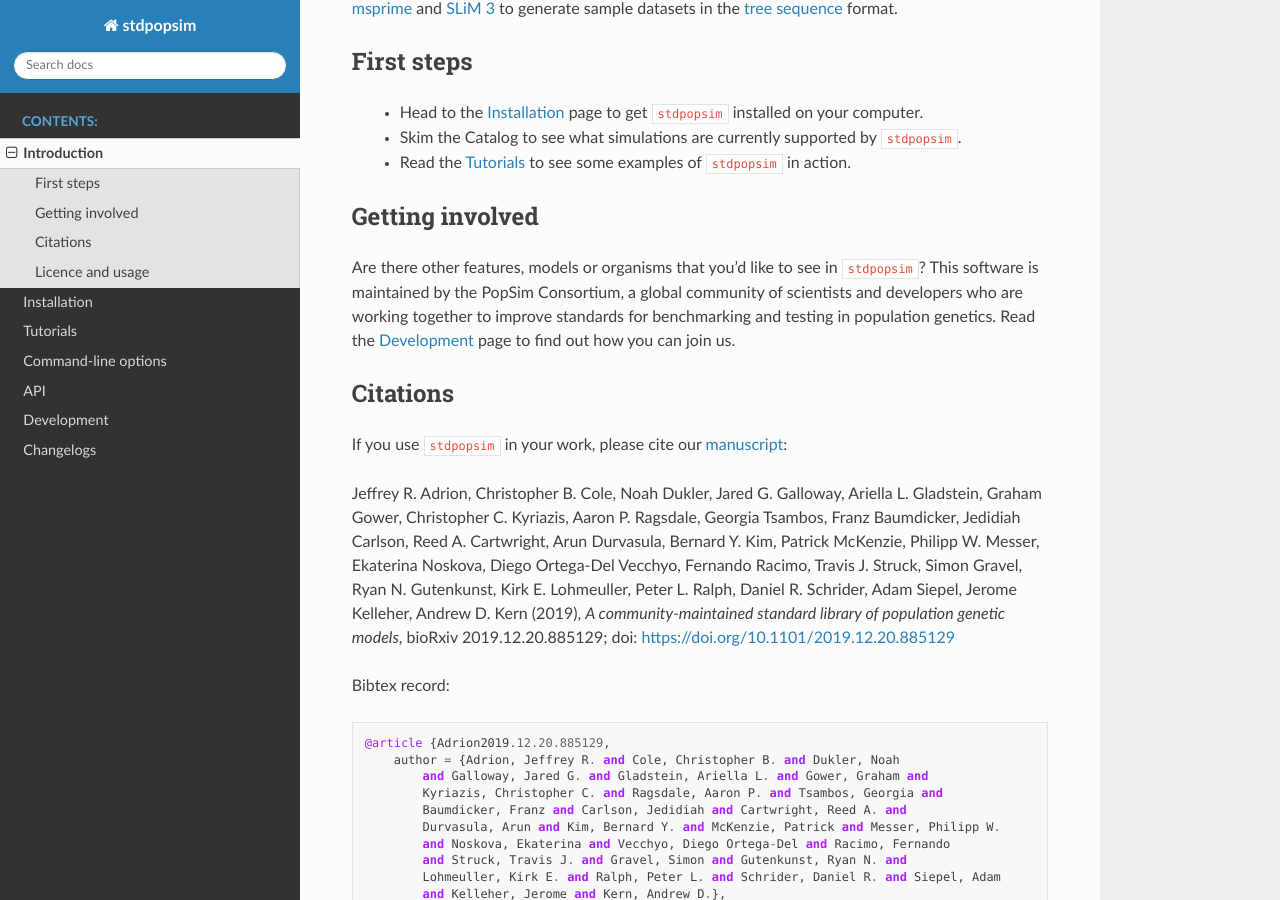
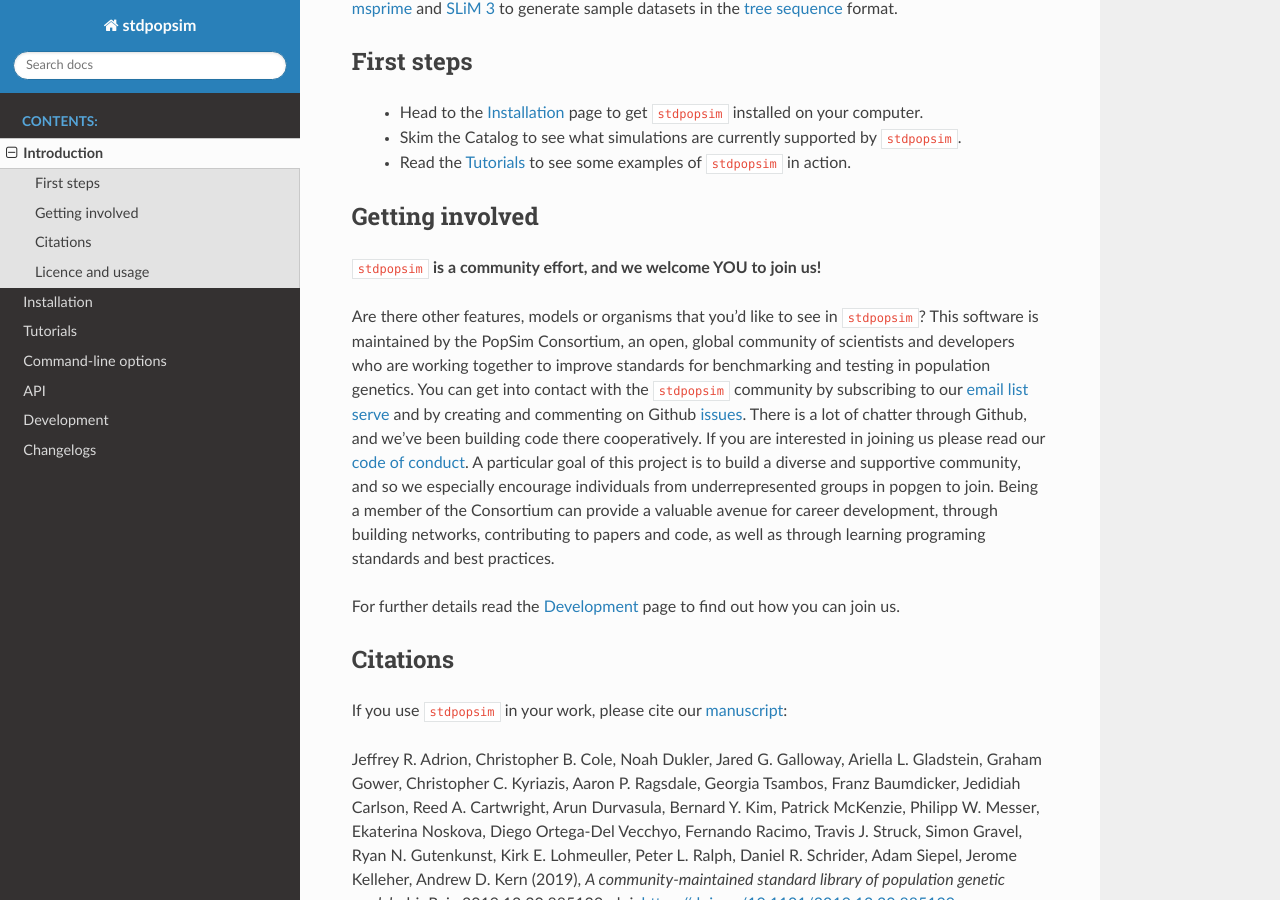
Before and after one commit to popsim-consortium/stdpopsim, a Sphinx documentation site: the page built from docs/introduction.rst, in a window 1280 px wide and 900 px high, scrolled down 411 px. Built offline with Sphinx 7.4.7 and the Read the Docs theme 2.0.0, drawn with Linux system fonts in a browser that asks for light colours; pages that are not in the unit, such as notebooks, are missing from menus.

Commit message:
trying to make doc intro more appealing
including suggestions from Ariella

including suggestions from Ariella

adding Peter's comments

```diff
--- a/docs/introduction.rst
+++ b/docs/introduction.rst
@@ -35,11 +35,27 @@ First steps
 Getting involved
 ----------------
 
+``stdpopsim`` **is a community effort, and we welcome YOU to join us!**
+
 Are there other features, models or organisms that you'd like to see in ``stdpopsim``?
 This software is maintained by the PopSim Consortium,
-a global community of scientists and developers who are working together to improve
+an open, global community of scientists and developers who are working together to improve
 standards for benchmarking and testing in population genetics.
-Read the :ref:`Development <sec_development>` page to find out how you can join us.
+You can get into contact with the ``stdpopsim`` community by subscribing to our `email list
+serve <https://lists.uoregon.edu/mailman/listinfo/popgen_benchmark>`_
+and by creating and commenting on
+Github `issues <http://github.com/popgensims/stdpopsim/issues>`_.
+There is a lot of chatter through
+Github, and we’ve been building code
+there cooperatively. If you are interested in joining us please read our
+`code of conduct <https://github.com/popsim-consortium/stdpopsim/blob/master/CODE_OF_CONDUCT.md>`_.
+A particular goal of this project is to build a diverse and supportive community,
+and so we especially encourage individuals from underrepresented groups in popgen to join.
+Being a member of the Consortium can provide a valuable avenue for career development, through
+building networks, contributing to papers and code, as well as through learning programing standards
+and best practices.
+
+For further details read the :ref:`Development <sec_development>` page to find out how you can join us.
 
 Citations
 ---------
```
